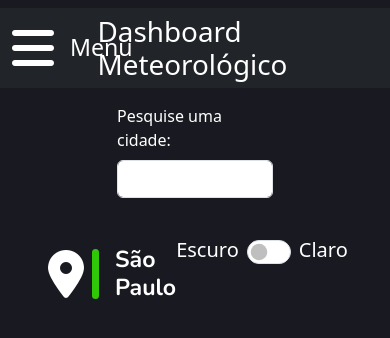
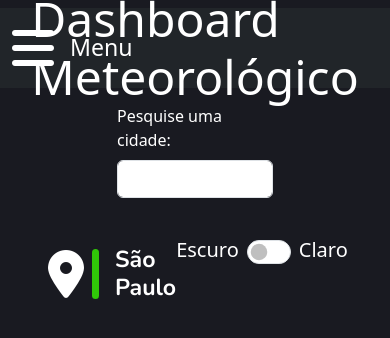
Before and after one commit to david-pessoa/EstacaoMeteorologica, a Django app: template station/templates/base.html in a window 390 px wide. Shown: the top 338 px of the page. Run offline with Django 5.2, Linux system fonts and the light colour scheme; the template is opened without the code that fills it: values that come from a table or form of the project are taken from there, others are empty; data comes from the database, SQL or seed files in the repository; some libraries are stand-ins or nearby versions.

Commit message:
retira prettier do HTML

```diff
--- a/station/static/css/style.css
+++ b/station/static/css/style.css
@@ -109,3 +109,9 @@ td {
   width: calc(4rem + 0.75rem);
   border-radius: 5rem;
 }
+
+@media (max-width: 1000px) {
+  h1 {
+    font-size: 3rem;
+  }
+}
--- a/station/templates/base.html
+++ b/station/templates/base.html
@@ -1,25 +1,18 @@
-{% load static %} {% load django_bootstrap5 %}
+{% load static %}
+{% load django_bootstrap5 %}
 
 <!DOCTYPE html>
 <html lang="en">
 <head>
-    <meta charset="UTF-8" />
-    <meta name="viewport" content="width=device-width, initial-scale=1.0" />
+    <meta charset="UTF-8">
+    <meta name="viewport" content="width=device-width, initial-scale=1.0">
     <title>Estação Meteorológica</title>
-    {% bootstrap_css %} {% bootstrap_javascript %}
-    <link rel="stylesheet" href="{% static 'css/style.css' %}" />
-    <link
-      rel="stylesheet"
-      href="https://cdnjs.cloudflare.com/ajax/libs/font-awesome/6.7.2/css/all.min.css"
-    />
-    <link
-      rel="shortcut icon"
-      href="{% static 'img/clear-day.svg' %}"
-      type="image/x-icon"
-      height="70px"
-      width="70px"
-    />
-    <link rel="stylesheet" href="{% static 'css/error.css' %}" />
+    {% bootstrap_css %}
+    {% bootstrap_javascript %}
+    <link rel="stylesheet" href="{% static 'css/style.css' %}">
+    <link rel="stylesheet" href="https://cdnjs.cloudflare.com/ajax/libs/font-awesome/6.7.2/css/all.min.css"/>
+    <link rel="shortcut icon" href="{% static 'img/clear-day.svg' %}" type="image/x-icon" height="70px" width="70px">
+    <link rel="stylesheet" href="{% static 'css/error.css' %}">
     <script type="module" src="{% static 'js/autocomplete.js' %}"></script>
 </head>
 <body id="body">
```
Also changed, not shown: other parts of station/templates/base.html (+6 -31 lines), station/templates/404.html (+10 -7 lines), station/templates/500.html (+10 -7 lines), station/templates/index.html (+19 -41 lines). Lines whose indentation alone changed are shown as unchanged.
